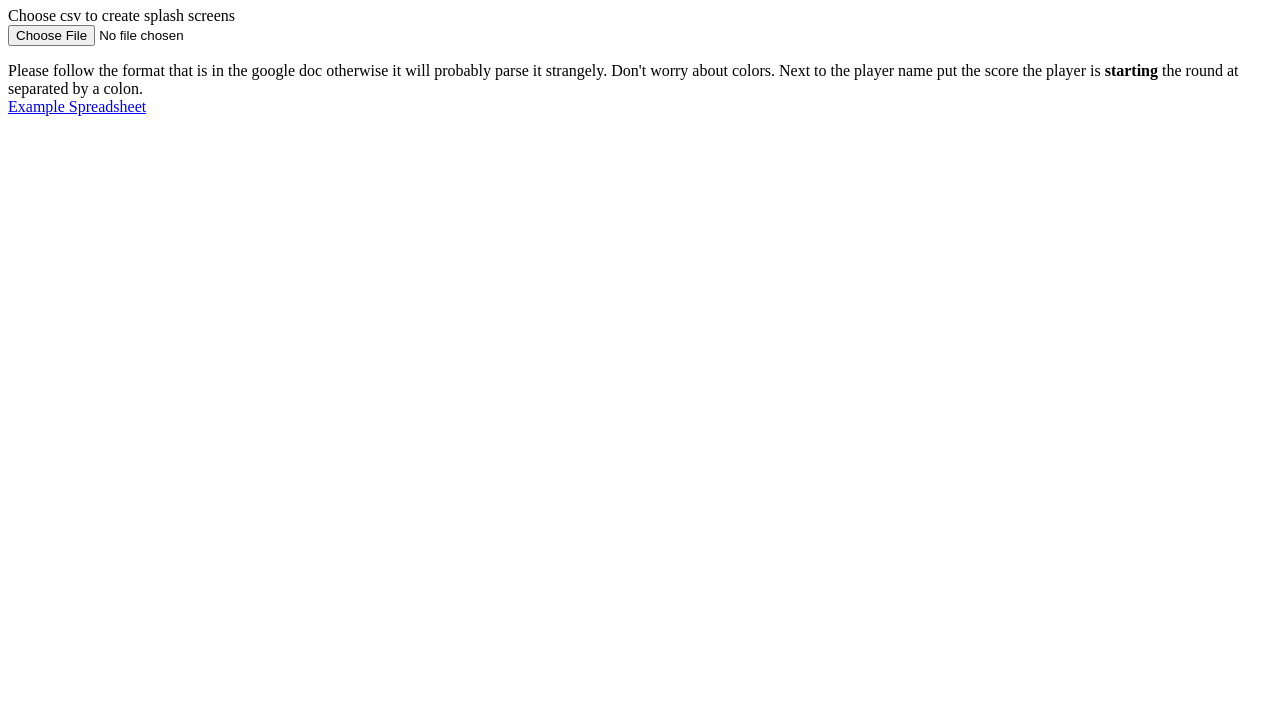
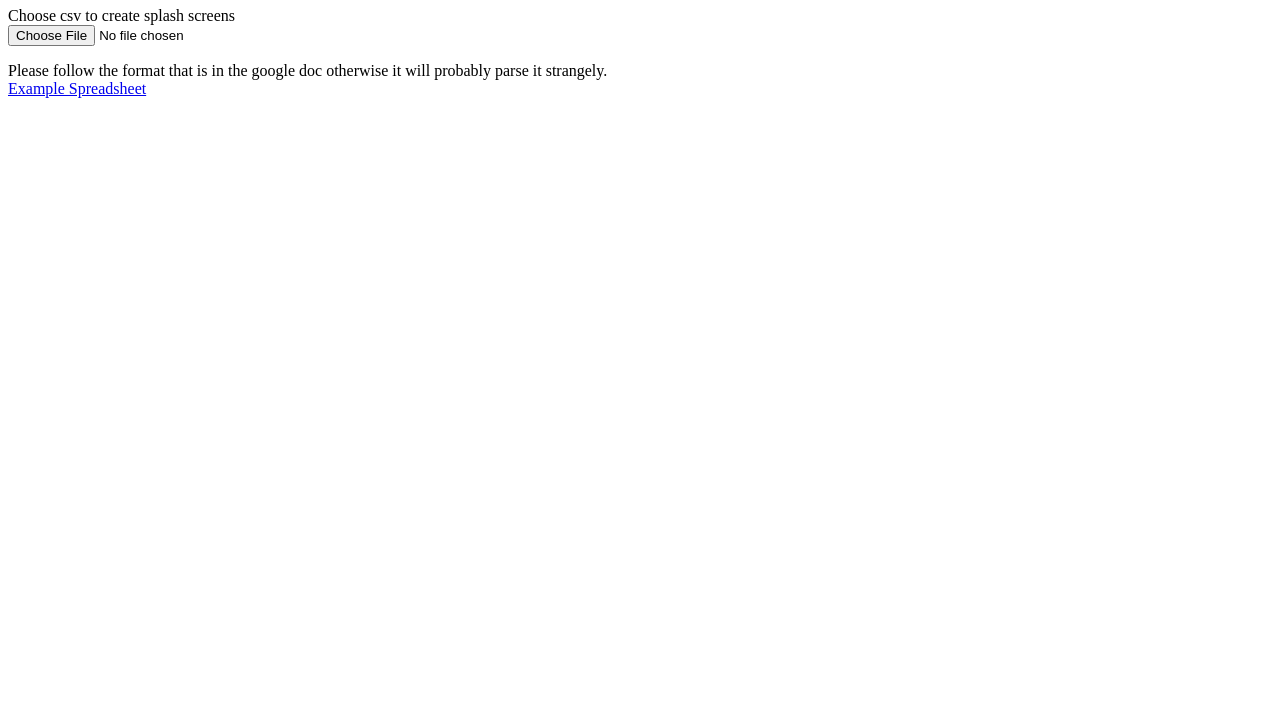
Before and after one commit to RyanS/Disc-Golf-Score-Card-Creator, a plain HTML site: page index.html in a window 1280 px wide. Shown: the part 73-800 px from the top of the page. Drawn offline with Linux system fonts and the light colour scheme; a script that the page names is missing.

Commit message:
Update instructions

```diff
--- a/index.html
+++ b/index.html
@@ -8,7 +8,7 @@
   <label for="csv-uploader">Choose csv to create splash screens</label>
   <input type="file" id="csv-uploader">
   <p>
-    Please follow the format that is in the google doc otherwise it will probably parse it strangely. Don't worry about colors. Next to the player name put the score the player is <strong>starting</strong> the round at separated by a colon.
+    Please follow the format that is in the google doc otherwise it will probably parse it strangely.
     <a href="https://docs.google.com/spreadsheets/d/1N5D7FeCyNlyyMRdRQPXXIvA-8_hWvB-4CCoVX1U6DUI/edit?usp=sharing">Example Spreadsheet</a>
   </p>
 
```
